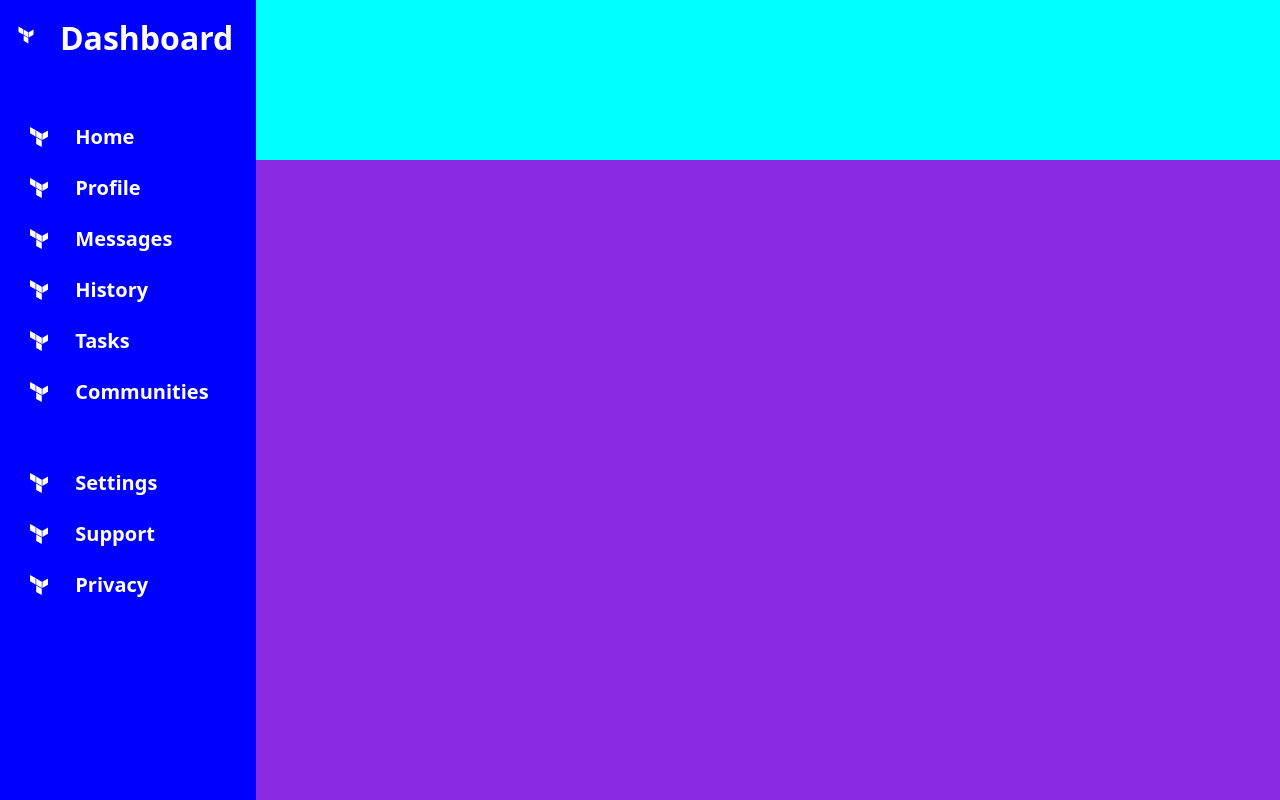
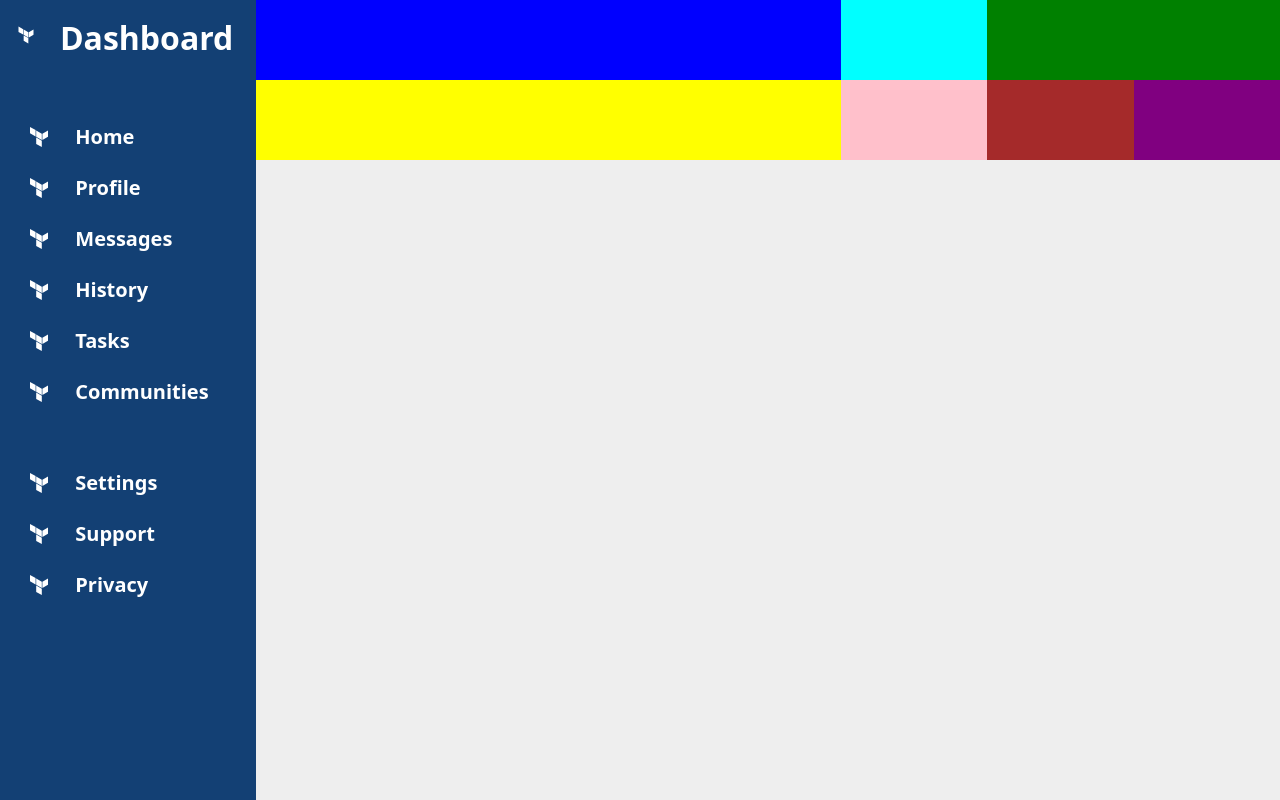
Before and after one commit to drummpy/odin-dashboard, a plain HTML site: page index.html in a window 1280 px wide. Drawn offline with Linux system fonts and the light colour scheme.

Commit message:
Add top bar grid and colors

```diff
--- a/index.html
+++ b/index.html
@@ -58,7 +58,15 @@
           <div>Privacy</div>
         </div>
       </div>
-      <div class="topbar"></div>
+      <div class="topbar">
+        <div class="searchbar"></div>
+        <div class="alarm"></div>
+        <div class="usernameiconsmall"></div>
+        <div class="usernameiconlarge"></div>
+        <div class="new button"></div>
+        <div class="upload button"></div>
+        <div class="share button"></div>
+      </div>
       <div class="main"></div>
     </div>
   </body>
--- a/styles.css
+++ b/styles.css
@@ -23,7 +23,7 @@ body {
 }
 
 .navbar {
-  background-color: blue;
+  background-color: #134074;
   color: white;
   grid-column: 1 / 2;
   grid-row: 1 / 3;
@@ -49,13 +49,51 @@ body {
 }
 
 .topbar {
-  background-color: aqua;
+  background-color: white;
   grid-column: 2 / 3;
   grid-row: 1 / 2;
+  display: grid;
+  grid-template-columns: 4fr 1fr 1fr 1fr;
+  grid-template-rows: 1fr 1fr;
 }
 
 .main {
-  background-color: blueviolet;
+  background-color: rgb(238, 238, 238);
   grid-column: 2 / 3;
   grid-row: 2 / 3;
 }
+
+.searchbar {
+  grid-column: 1 / 2;
+  background-color: blue;
+}
+
+.alarm {
+  grid-column: 2 / 3;
+  background-color: aqua;
+}
+
+.usernameiconsmall {
+  grid-column: 3 / 5;
+  background-color: green;
+}
+
+.usernameiconlarge {
+  grid-column: 1 / 2;
+  background-color: yellow;
+}
+
+.new {
+  grid-column: 2 / 3;
+  background-color: pink;
+}
+
+.upload {
+  grid-column: 3 / 4;
+  background-color: brown;
+}
+
+.share {
+  grid-column: 4 / 5;
+  background-color: purple;
+}
```
